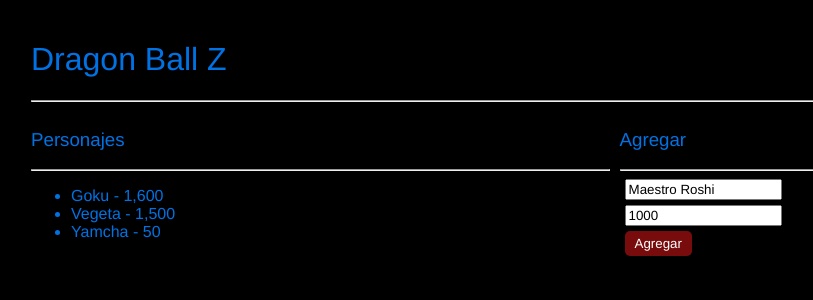
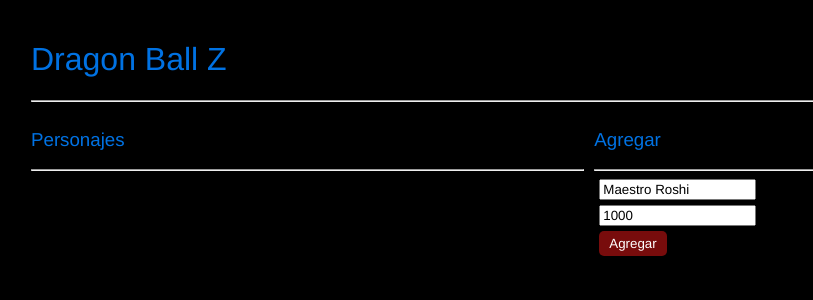
Before and after one commit to recover1988/ANGULAR-BASES, an Angular app: page / in a window 1280 px wide. Shown: the top 300 px of the page, without its empty margins (9-822 px from the left). Built offline with nearby package versions, Linux system fonts and the light colour scheme.

Commit message:
service get private

```diff
--- a/src/app/dbz/main-page/main-page.component.ts
+++ b/src/app/dbz/main-page/main-page.component.ts
@@ -9,30 +9,21 @@
 })
 export class MainPageComponent {
 
-  personajes: Personaje[] = [
-    {
-      nombre: 'Goku',
-      poder: 1600
-    },
-    {
-      nombre: 'Vegeta',
-      poder: 1500
-    },
-    {
-      nombre: 'Yamcha',
-      poder: 50
-    },
-  ];
+  // personajes: Personaje[] = [];
 
   nuevo: Personaje = {
     nombre: 'Maestro Roshi',
     poder: 1000
   };
 
-  agregarNuevoPersonaje(argumento: Personaje) {
-    this.personajes.push(argumento)
-  };
+  // get personajes():Personaje[]{
+  //   return this.dbzService.personajes
+  // }
+
+
   // injeccion de dependencias -> injextar servicio
-  constructor(private dbzService: DbzService) { }
+  constructor() {
+    // this.personajes = this.dbzService.personajes
+  }
 
 }
```
